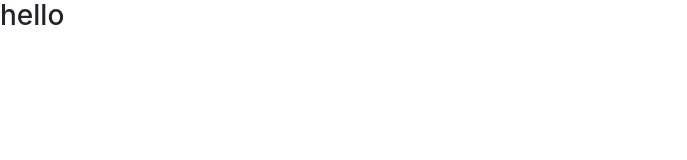
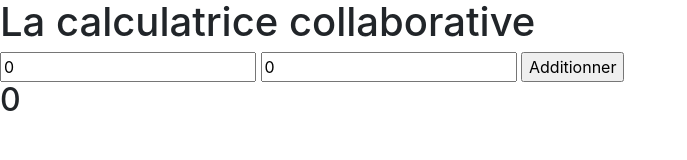
Before and after one commit to lucien-le-foll/imie-calculator, a plain HTML site: page index.html in a window 1280 px wide. Shown: the whole page, without its empty margins (0-687 px from the left). Drawn offline with nearby package versions, Linux system fonts and the light colour scheme.

Commit message:
We can now add two numbers together

```diff
--- a/app.js
+++ b/app.js
@@ -1,6 +1,13 @@
 var app = new Vue({
     el: '#app',
     data: {
-        message : 'hello'
+        opA: 0,
+        opB: 0,
+        result: 0
+    },
+    methods: {
+        addition: function (){
+            this.result = parseInt(this.opA) + parseInt(this.opB)
+        }
     }
 })
--- a/index.html
+++ b/index.html
@@ -13,7 +13,11 @@
 
     <!-- l'élément DOM contenant l'application -->
     <div id="app">
-        <h3>{{ message }}</h3>
+        <h1>La calculatrice collaborative</h1>
+        <input type="number" v-model="opA">
+        <input type="number" v-model="opB">
+        <button v-on:click="addition()">Additionner</button>
+        <h2>{{ result }}</h2>
     </div>
 
     <!-- import de Vue JS et de notre script -->
```
